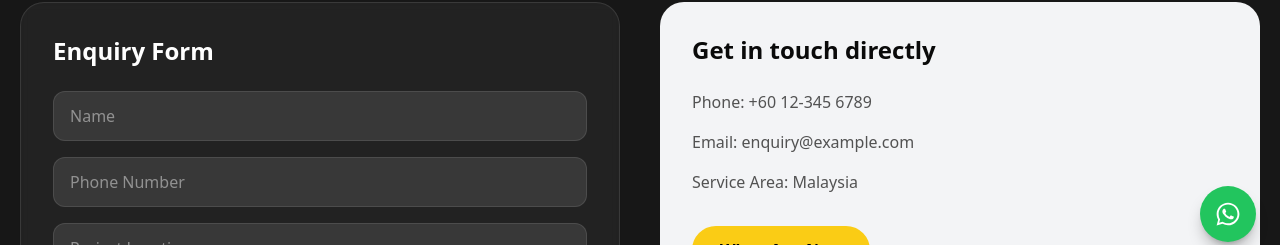
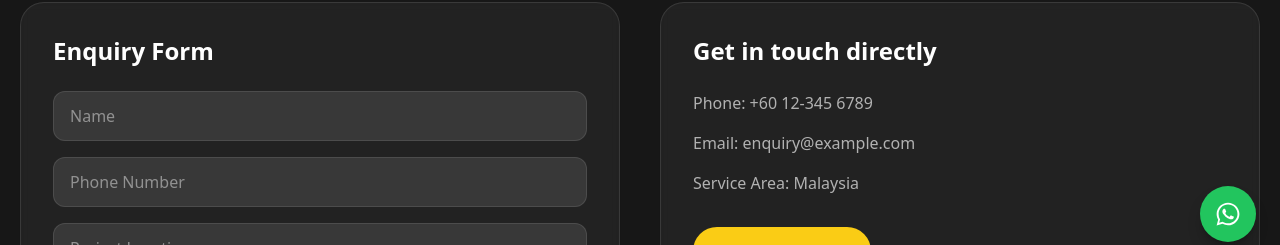
Before and after one commit to aaraonjy/excavator-project01, a Next.js app: page /contact in a window 1280 px wide. Shown: the part 534-779 px from the top of the page. Built offline with nearby package versions, Linux system fonts and the light colour scheme.

Commit message:
refactor(contact): replace white contact card with dark theme

```diff
--- a/app/contact/page.tsx
+++ b/app/contact/page.tsx
@@ -17,9 +17,10 @@ export default function ContactPage() {
             </form>
             <p className="mt-4 text-sm text-white/45">Note: This form is UI only. Add API later if you want email submission.</p>
           </div>
-          <div className="rounded-3xl bg-construction-light p-8 text-neutral-950">
+
+          <div className="rounded-3xl border border-white/10 bg-white/5 p-8 text-white shadow-sm backdrop-blur-sm">
             <h2 className="text-2xl font-black">Get in touch directly</h2>
-            <div className="mt-6 space-y-4 text-neutral-600">
+            <div className="mt-6 space-y-4 text-white/65">
               <p>Phone: +60 12-345 6789</p>
               <p>Email: enquiry@example.com</p>
               <p>Service Area: Malaysia</p>
```
